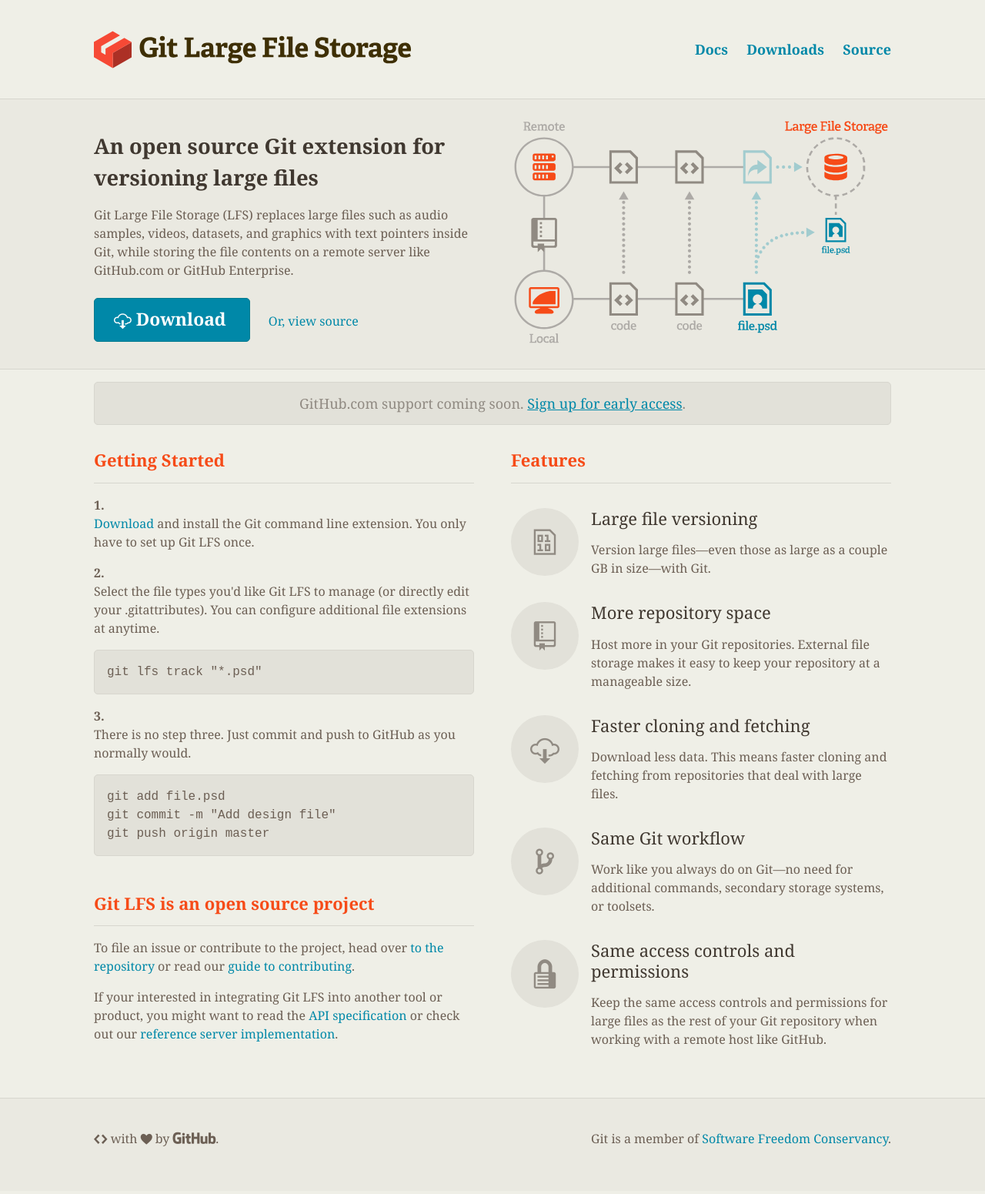
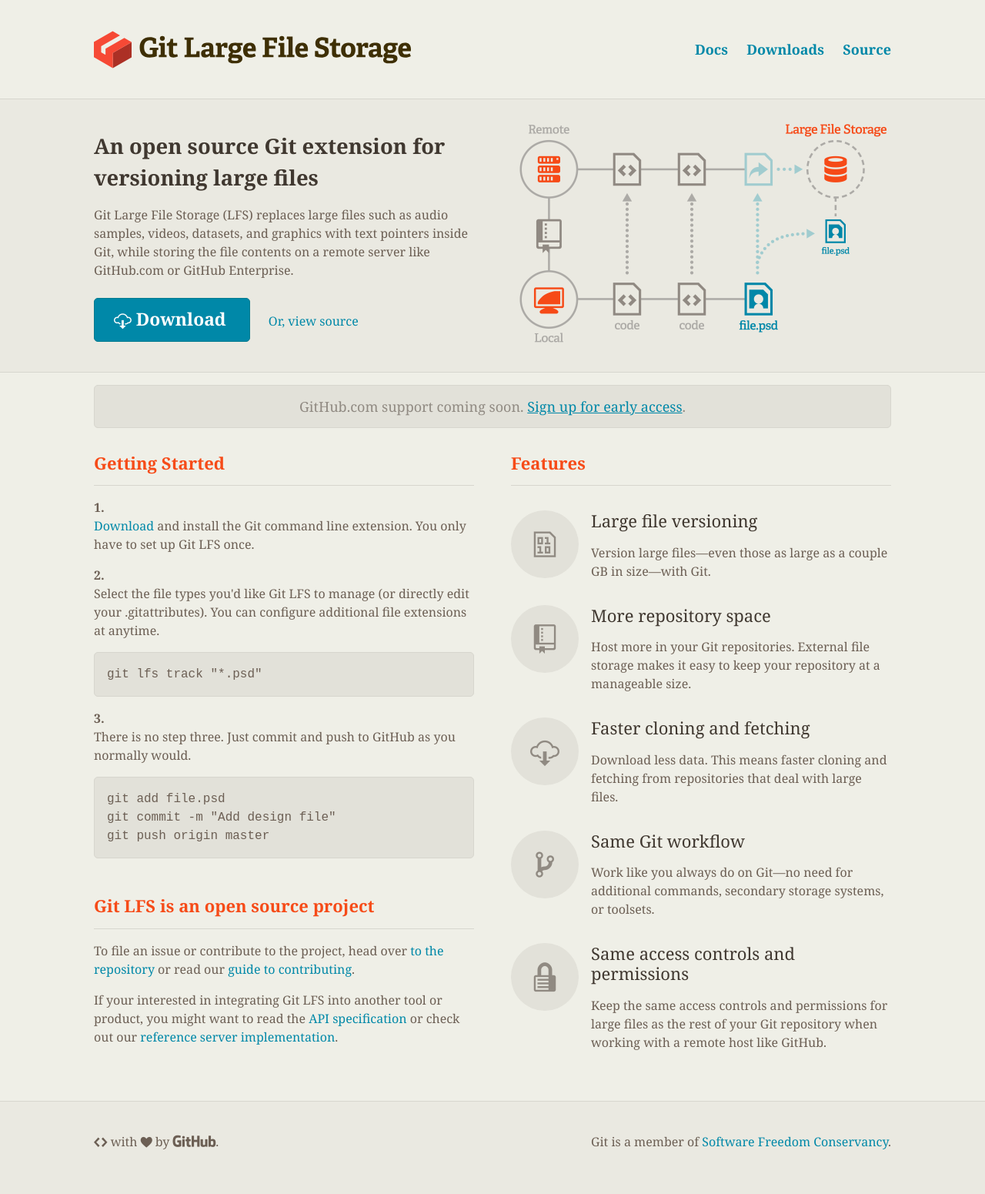
Before and after one commit to git-lfs/git-lfs.github.com, a Jekyll site: the page built from index.html, in a window 1280 px wide. Shown: the whole page at 77% size. Built offline with Jekyll 4.4.1, drawn with Linux system fonts in a browser that asks for light colours.

Commit message:
replace svg with static png

```diff
--- a/_includes/home/hero.html
+++ b/_includes/home/hero.html
@@ -15,7 +15,7 @@
 
     <div class="column-half column graphic">
       <h2>How it works:</h2>
-      {% include how_it_works_graphic_svg.html %}
+      <img src="/images/static-graphic.png" alt="a diagram showing how Git LFS works" width="500">
     </div>
 
   </div>
```
Also changed, not shown: images/static-graphic.png (added).
